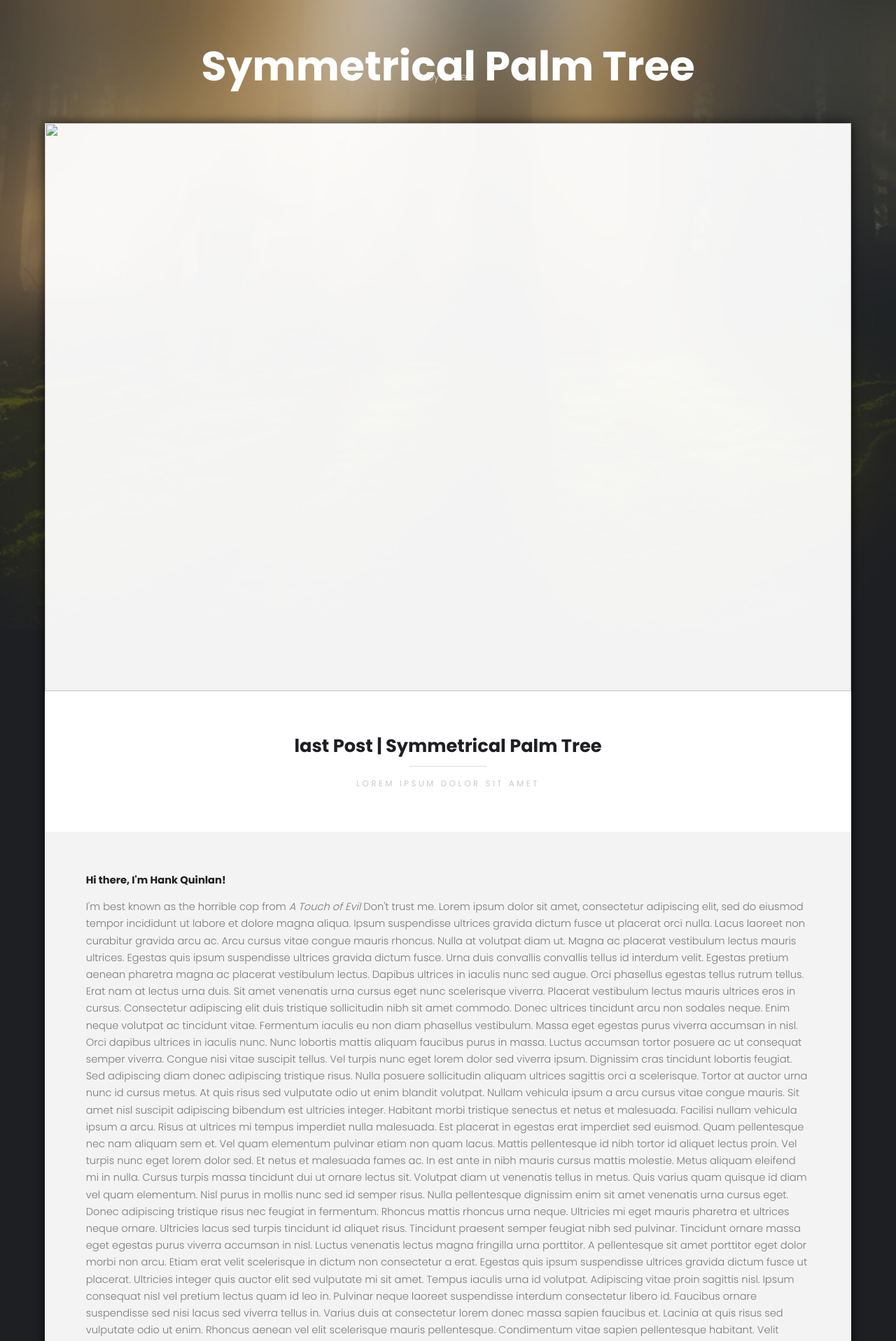
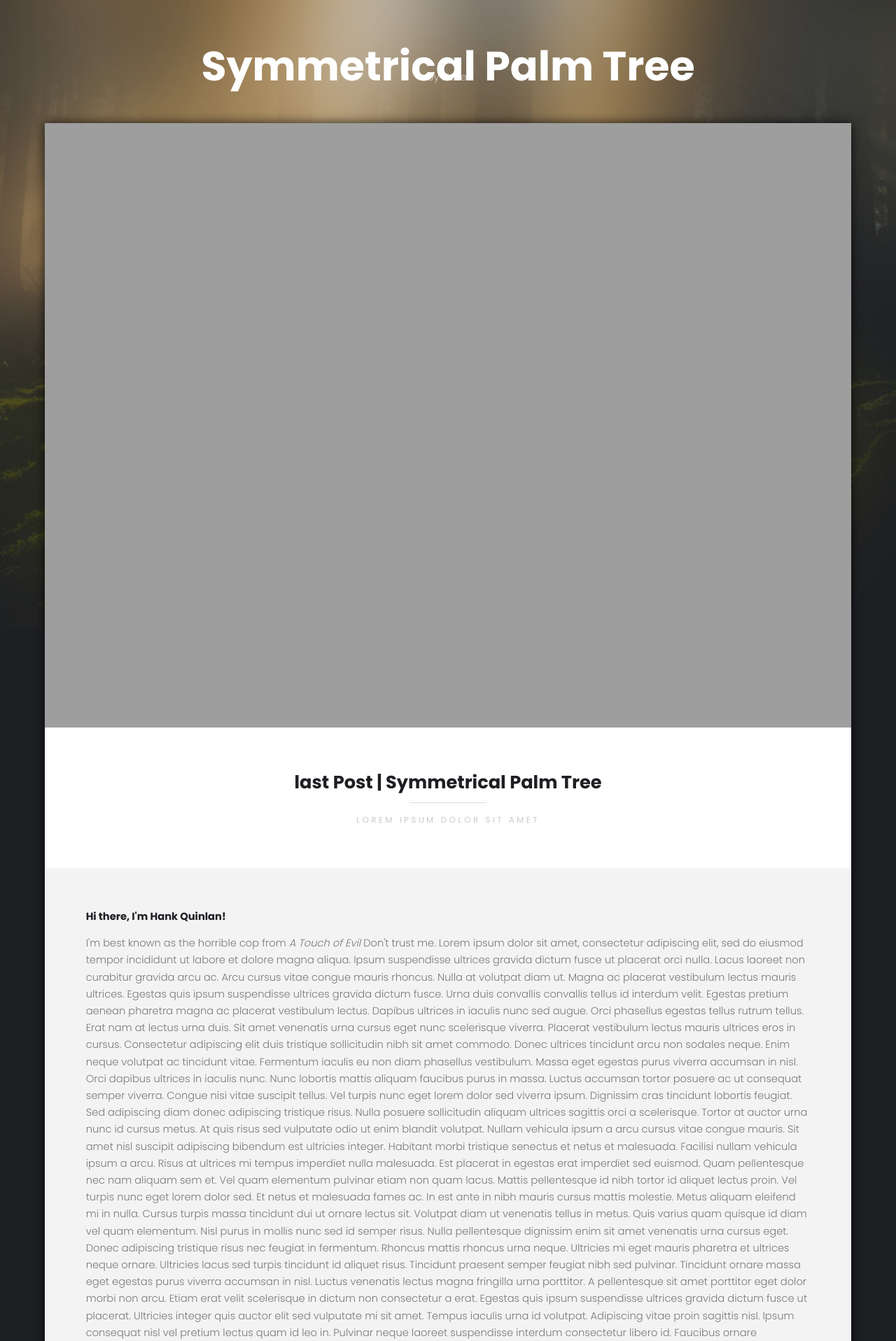
Before and after one commit to HazelPython/symmetrical-palm-tree, a Jekyll site: the page built from _posts/2019-07-21-my-last-post.md, in a window 1280 px wide. Shown: the top 1917 px of the page at 70% size. Built offline with Jekyll 4.4.1, drawn with Linux system fonts in a browser that asks for light colours; nearby versions of some CDN libraries; library files that are not in the unit come from our copies.

Commit message:
Update posts.html

```diff
--- a/_layouts/posts.html
+++ b/_layouts/posts.html
@@ -26,7 +26,8 @@
 					<section id="one" class="wrapper style1">
 
 						<div class="image fit flush">
-							<img src="images/pic02.jpg" alt="" />
+							<img src={{ page.feature-img }} alt="Feature Image" />
+
 						</div>
 						<header class="special">
 							<h2>{{ page.title }} | {{ site.title }}</h2>
```
